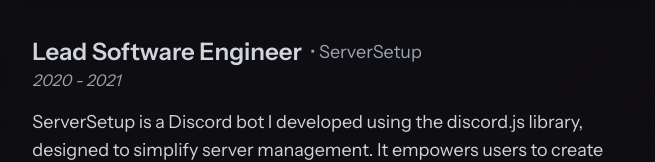
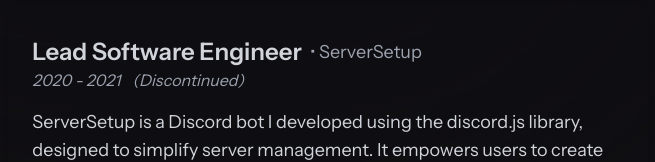
Before and after one commit to CDX-1/portfolio, a Next.js app: page / in a window 1280 px wide. Shown: the part 2011-2173 px from the top of the page, without its empty margins (429-1084 px from the left). Built offline with nearby package versions, Linux system fonts and the light colour scheme.

Commit message:
Corrected ServerSetup not being marked as discontinued

```diff
--- a/src/app/page.tsx
+++ b/src/app/page.tsx
@@ -91,6 +91,7 @@
             company="ServerSetup"
             dateRange="2020 - 2021"
             description="ServerSetup is a Discord bot I developed using the discord.js library, designed to simplify server management. It empowers users to create and save templates for Discord servers and reuse them across new servers. It features an interactive setup prompt in order to customize any template to your given specifications"
+            discontinued={true}
           />
         </div>
       </div >
```
